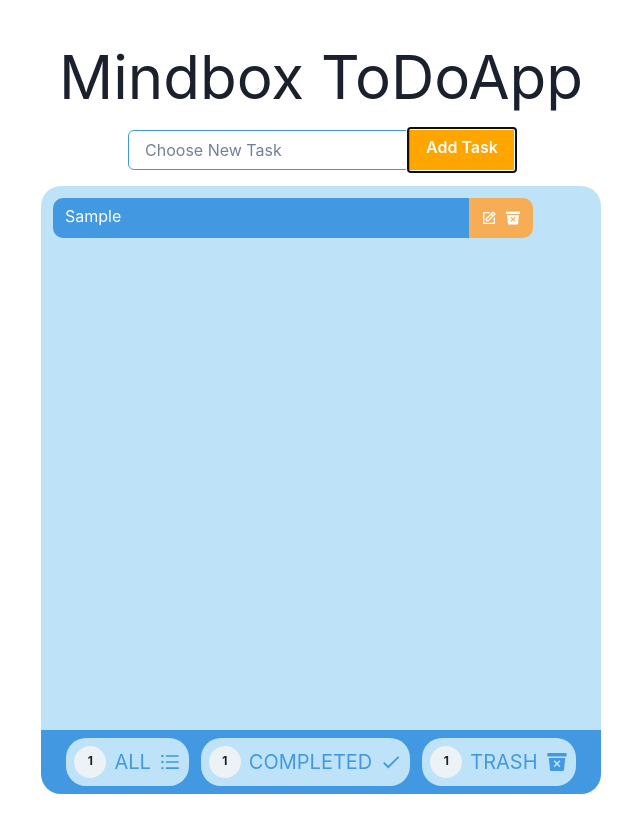
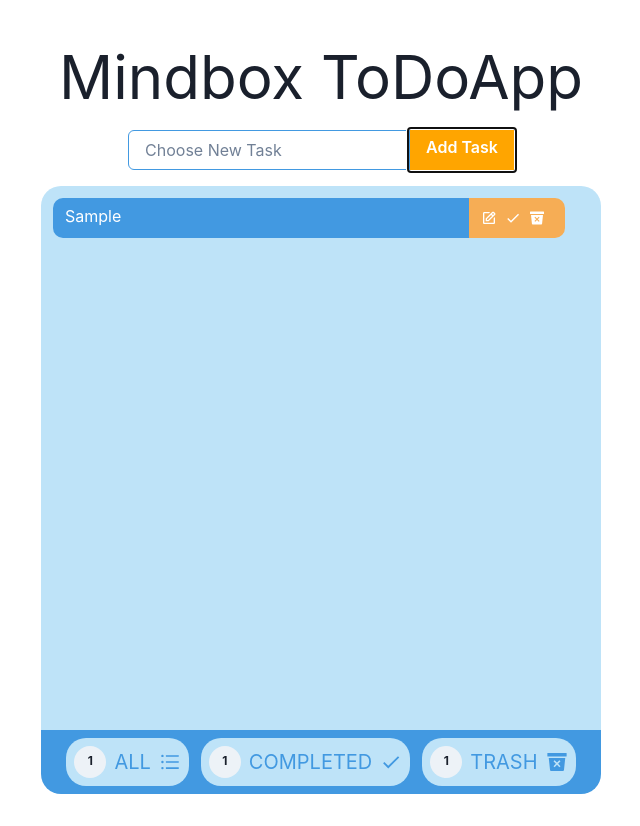
Before and after one commit to Kraitcer/ToDoAppTsReactTests, a React (Vite) app: page / in a window 1280 px wide. Both pictures are taken after typing "Sample" into the empty fields and a click on the button "Add Task". Shown: the whole page, without its empty margins (319-959 px from the left). Built offline with nearby package versions, Linux system fonts and the light colour scheme.

Commit message:
complete button

```diff
--- a/src/UI Components/TaskPad.tsx
+++ b/src/UI Components/TaskPad.tsx
@@ -2,12 +2,14 @@ import { Box, Flex, HStack } from "@chakra-ui/layout";
 import { Badge, Text } from "@chakra-ui/react";
 import { IoTrashBinSharp } from "react-icons/io5/";
 import { BiEdit } from "react-icons/bi";
+import { MdDone } from "react-icons/md";
 
 interface Props {
   width: string;
   task: any;
   onDelete: (id: string) => void;
   editTask: (id: string, name: string) => void;
+  completeTask: (id: string) => void;
   children: number;
 }
 
@@ -15,8 +17,8 @@ export const TaskPad = ({
   task,
   onDelete,
   editTask,
+  completeTask,
   width,
-  children,
 }: Props) => {
   return (
     <HStack gap={0} mr={0} mb={1} w={"100%"}>
@@ -35,7 +37,7 @@ export const TaskPad = ({
       >
         <Flex>
           <Text
-            // as={""}
+            as={task.complited === true ? "del" : undefined}
             m={0}
             textOverflow={"ellipsis"}
             whiteSpace={"nowrap"}
@@ -50,7 +52,7 @@ export const TaskPad = ({
           <Flex
             bg={"orange.300"}
             h={10}
-            w={16}
+            w={"96px"}
             pt={3}
             pl={3}
             pr={3}
@@ -60,6 +62,7 @@ export const TaskPad = ({
             borderRightRadius={10}
           >
             <BiEdit onClick={() => editTask(task.id, task.task)} />
+            <MdDone onClick={() => completeTask(task.id)} />
             <IoTrashBinSharp onClick={() => onDelete(task.id)} />
           </Flex>
         </Flex>
--- a/src/components/ToDoListSection.tsx
+++ b/src/components/ToDoListSection.tsx
@@ -28,6 +28,13 @@ const ToDoListSection = () => {
         todo.id === id
           ? { ...todo, isEditing: !todo.isEditing, task: currentTaskName }
           : todo
+      )
+    );
+  };
+  const completeTask = (id: string) => {
+    setTodos(
+      todos.map((todo) =>
+        todo.id === id ? { ...todo, complited: !todo.complited } : todo
       )
     );
   };
@@ -88,6 +95,7 @@ const ToDoListSection = () => {
                   key={index}
                   task={todo}
                   editTask={(id: string, name: string) => editTodo(id, name)}
+                  completeTask={(id: string) => completeTask(id)}
                 />
               )
             )}
```
